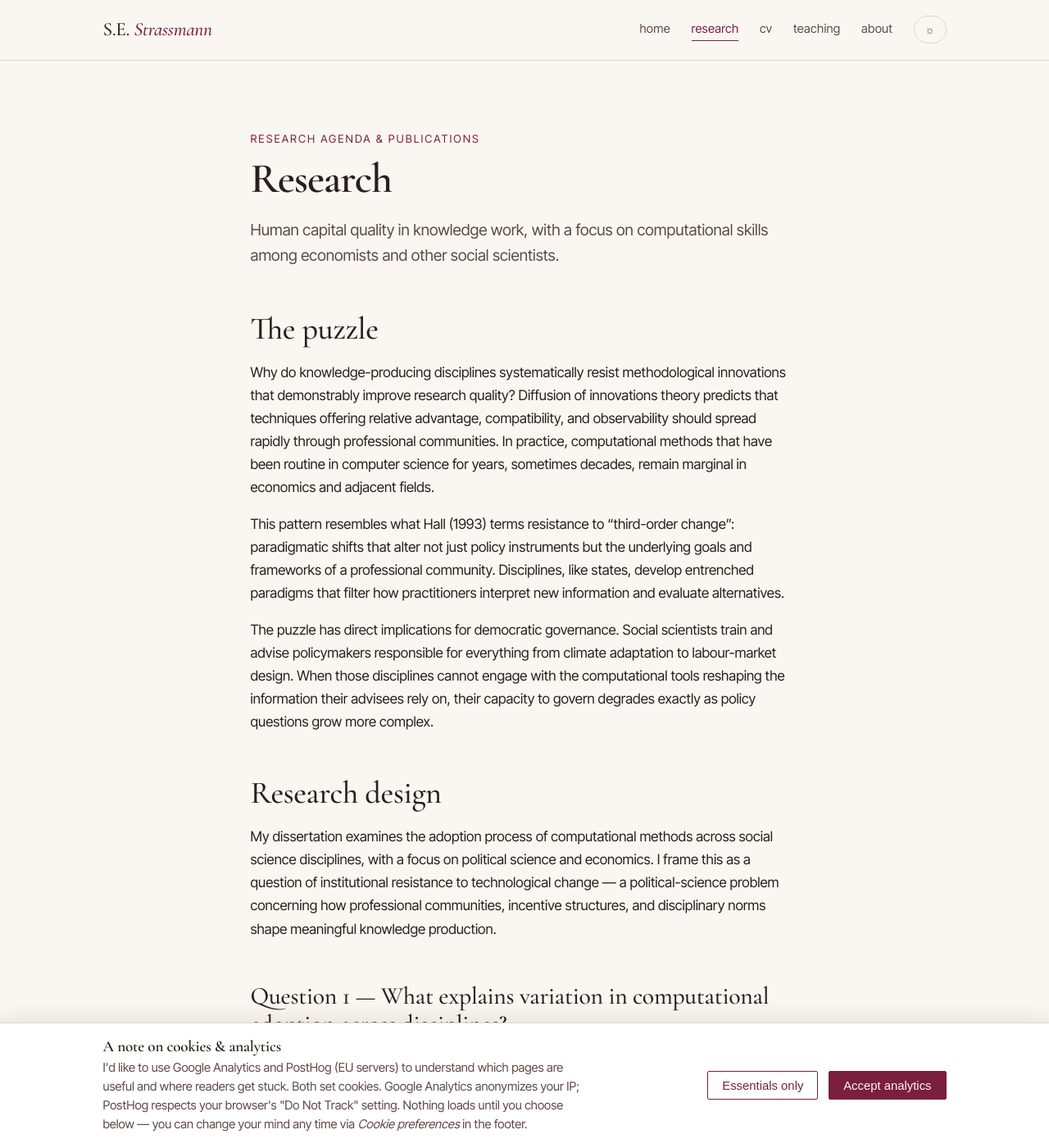
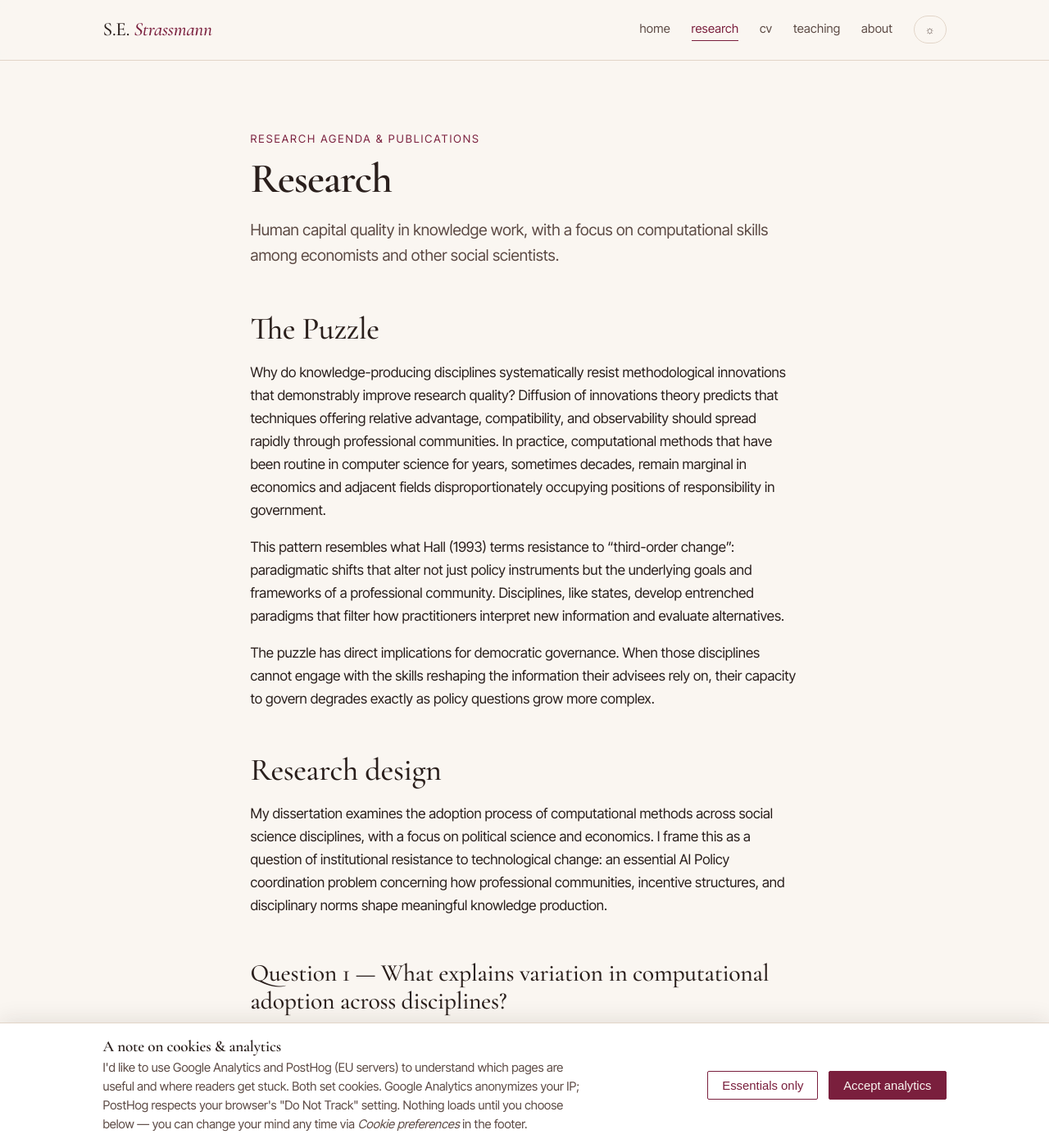
Before and after one commit to sophiestrazie/sophiestrazie.github.io, a Jekyll site: the page built from _pages/research.md, in a window 1280 px wide and 1400 px high. Shown: the whole window at 82% size. Built offline with Jekyll 4.4.1, drawn with Linux system fonts in a browser that asks for light colours; some of the changed text lies outside the part shown.

Commit message:
Fix research

```diff
--- a/_pages/research.md
+++ b/_pages/research.md
@@ -6,14 +6,15 @@
 permalink: /research/
 ---
 
-## The puzzle
+## The Puzzle
 
 Why do knowledge-producing disciplines systematically resist methodological
 innovations that demonstrably improve research quality? Diffusion of innovations
 theory predicts that techniques offering relative advantage, compatibility, and
 observability should spread rapidly through professional communities. In
 practice, computational methods that have been routine in computer science for
-years,  sometimes decades, remain marginal in economics and adjacent fields.
+years, sometimes decades, remain marginal in economics and adjacent fields
+disproportionately occupying positions of responsibility in government.
 
 This pattern resembles what Hall (1993) terms resistance to "third-order
 change": paradigmatic shifts that alter not just policy instruments but the
@@ -21,41 +22,36 @@
 states, develop entrenched paradigms that filter how practitioners interpret
 new information and evaluate alternatives.
 
-The puzzle has direct implications for democratic governance. Social scientists
-train and advise policymakers responsible for everything from climate adaptation
-to labour-market design. When those disciplines cannot engage with the
-computational tools reshaping the information their advisees rely on, their
-capacity to govern degrades exactly as policy questions grow more complex.
+The puzzle has direct implications for democratic governance. When those
+disciplines cannot engage with the skills reshaping the information their
+advisees rely on, their capacity to govern degrades exactly as policy questions
+grow more complex.
 
 ## Research design
 
 My dissertation examines the adoption process of computational methods across
 social science disciplines, with a focus on political science and economics. I
-frame this as a question of institutional resistance to technological change —
-a political-science problem concerning how professional communities, incentive
+frame this as a question of institutional resistance to technological change:
+an essential AI Policy coordination problem concerning how professional communities, incentive
 structures, and disciplinary norms shape meaningful knowledge production.
 
 ### Question 1 — What explains variation in computational adoption across disciplines?
 
 I'm constructing a bibliometric dataset tracking first-use dates of specific
 techniques (machine learning classifiers, natural language processing, neural
-networks) across disciplinary journals. This documents the adoption lag
-empirically: the time between a method's introduction in computer science and
-its appearance in social science publications.
+networks) across disciplinary journals.
 
 ### Question 2 — What mechanisms drive resistance at the individual level?
 
 Using primary survey data from academic, government, and private-sector
 researchers, I examine cognitive, institutional, and pedagogical barriers to
-skill acquisition. Pilot collaborations with Georgetown CSET, the Conference
-Board of Canada, and the US Federal Reserve will inform survey design and
-provide access to non-academic populations.
+skill acquisition. Pilot collaborations with organizations such as Georgetown
+University, the Conference Board of Canada, and the US Federal Reserve,
+will inform survey design and provide access to non-academic populations.
 
 ### Question 3 — Can targeted interventions accelerate adoption?
 
-Field experiments testing pedagogical approaches: intensive versus distributed
-training, discipline-specific versus generic curricula, peer-led versus
-expert-led instruction. Quasi-experimental methods will evaluate existing
+Field experiments testing pedagogical approaches will evaluate existing
 training programs.
 
 ## Supervisor &amp; setting
```
